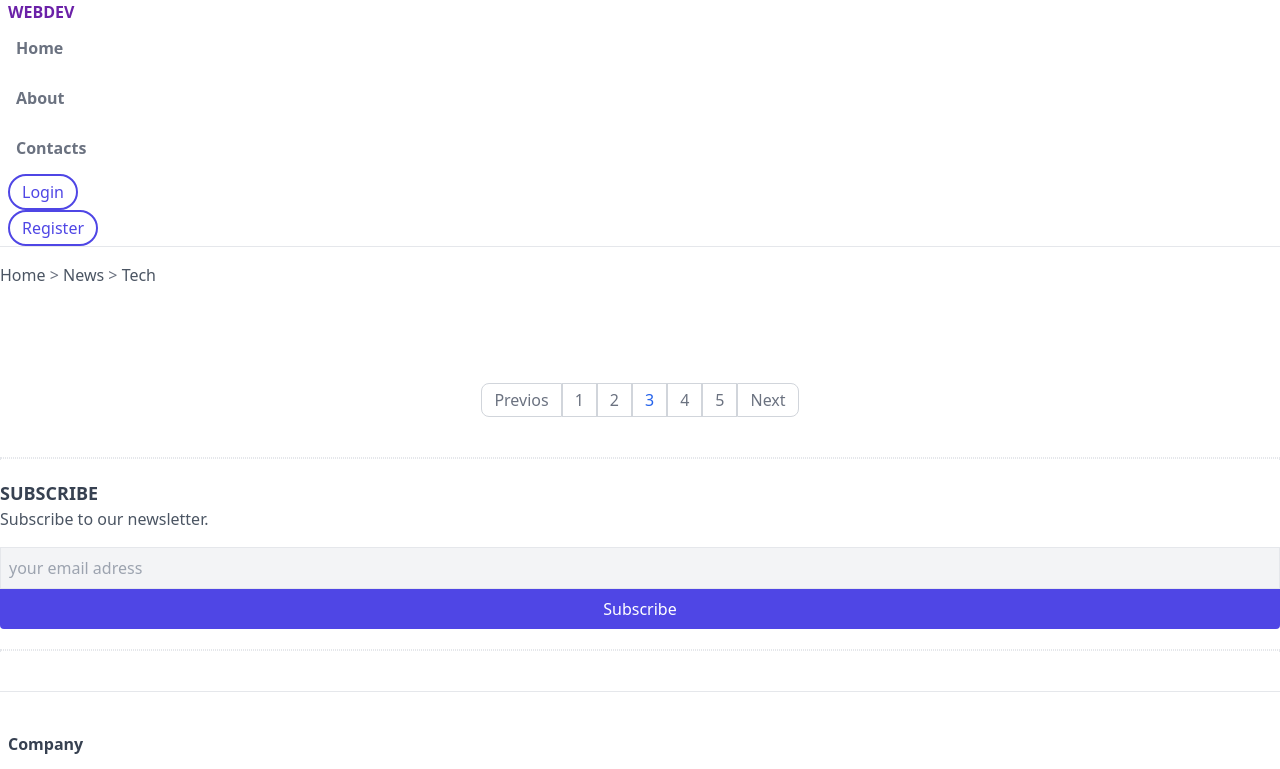
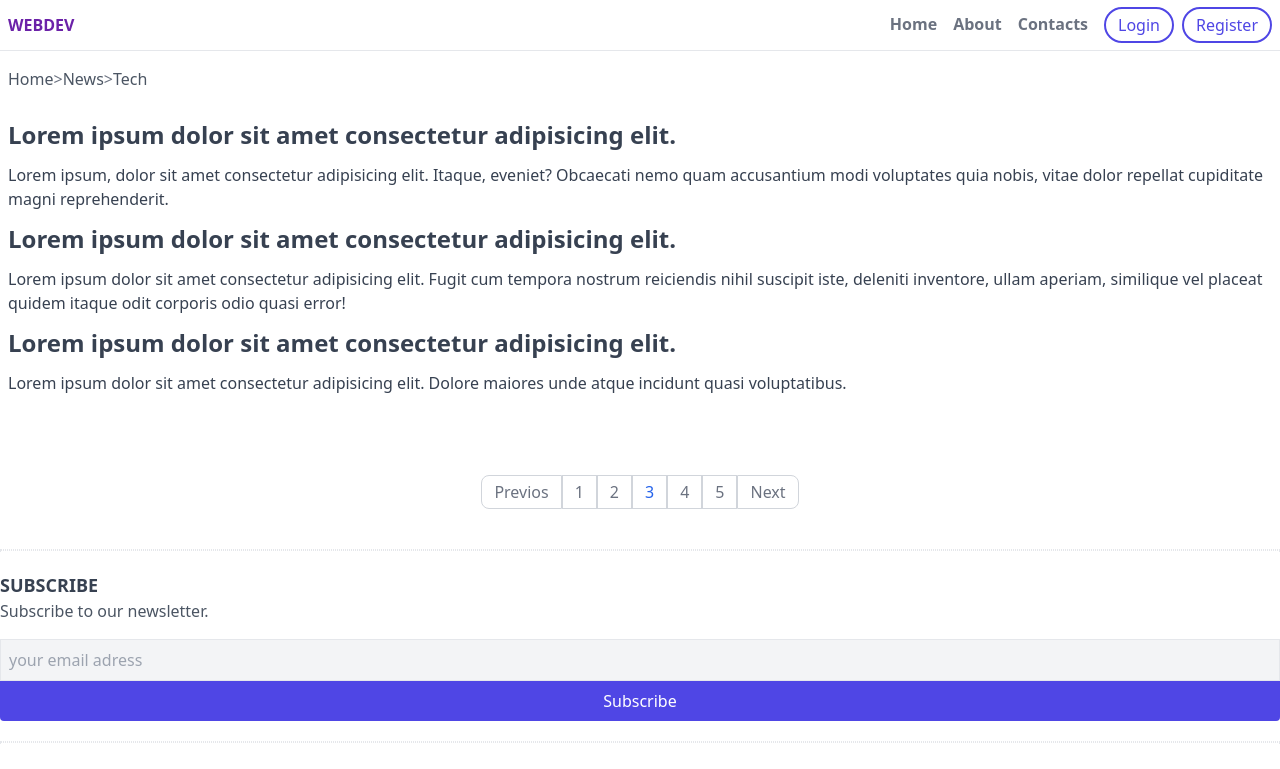
Before and after one commit to Nomex2008/TailwindCSS-Full-course, a website: page code/index.html in a window 1280 px wide. Shown: the top 769 px of the page. Drawn offline with Linux system fonts and the light colour scheme.

Commit message:
Commit 4 (section)
Add section.

```diff
--- a/code/index.html
+++ b/code/index.html
@@ -12,19 +12,19 @@
 <body>
 
     <!--header-->
-    <header class="px-2 border-b">
+    <header class="px-2 border-b flex items-center justify-between">
         <a class="uppercase font-bold text-purple-800" href="">webDev</a>
-        <nav>
+        <nav class="flex items-center">
 
-            <ul class="font-semibold text-gray-500">
+            <ul class="font-semibold text-gray-500 flex items-center justify-between">
                 <li><a class="inline-block py-3 px-2 border-b-2 border-transparent hover:text-purple-800 hover:border-purple-800" href="#">Home</a></li>
                 <li><a class="inline-block py-3 px-2 border-b-2 border-transparent hover:text-purple-800 hover:border-purple-800" href="#">About</a></li>
                 <li><a class="inline-block py-3 px-2 border-b-2 border-transparent hover:text-purple-800 hover:border-purple-800" href="#">Contacts</a></li>
             </ul>
 
-            <ul>
-                <li><button class="py-1 px-3 border-2 rounded-full border-indigo-600 text-indigo-600 hover:text-white hover:bg-indigo-800 focus:outline-none focus:ring focus:ring-violet-300">Login</button></li>
-                <li><button class="py-1 px-3 border-2 rounded-full border-indigo-600 text-indigo-600 hover:text-white hover:bg-indigo-800 focus:outline-none focus:ring focus:ring-violet-300" >Register</button></li>
+            <ul class="flex items-center">
+                <li><button class="ml-2 py-1 px-3 border-2 rounded-full border-indigo-600 text-indigo-600 hover:text-white hover:bg-indigo-800 focus:outline-none focus:ring focus:ring-violet-300">Login</button></li>
+                <li><button class="ml-2 py-1 px-3 border-2 rounded-full border-indigo-600 text-indigo-600 hover:text-white hover:bg-indigo-800 focus:outline-none focus:ring focus:ring-violet-300" >Register</button></li>
             </ul>
         </nav>
     </header>
@@ -32,8 +32,8 @@
     <!--main-->
     <main>
         <!--breadcrums-->
-        <div>
-            <div class="text-gray-600 py-4 overflow-y-auto whitespace-nowrap">
+        <div class="px-2 flex items-center">
+            <div class="text-gray-600 py-4 overflow-y-auto whitespace-nowrap flex items-center">
                 <a class="hover:text-gray-900" href="#">Home</a>
                 <span class="mx2 text-gray-500">&gt;</span>
                 <a class="hover:text-gray-900" href="#">News</a>
@@ -41,6 +41,47 @@
                 <a class="hover:text-gray-900" href="#">Tech</a>
             </div>
         </div>
+
+        <section class="px-2">
+            <a class="block mb10" href="#">
+                <div class="flex">
+                    <div>
+                        <h3 class="mt-3 mb-3 text-gray-700 font-bold text-2xl">
+                            Lorem ipsum dolor sit amet consectetur adipisicing elit.
+                        </h3>
+                        <p class="text-gray-700">
+                            Lorem ipsum, dolor sit amet consectetur adipisicing elit. Itaque, eveniet? Obcaecati nemo quam accusantium modi voluptates quia nobis, vitae dolor repellat cupiditate magni reprehenderit.
+                        </p>
+                    </div>
+                </div>
+            </a>
+
+            <a class="block mb10" href="#">
+                <div class="flex">
+                    <div>
+                        <h3 class="mt-3 mb-3 text-gray-700 font-bold text-2xl">
+                            Lorem ipsum dolor sit amet consectetur adipisicing elit.
+                        </h3>
+                        <p class="text-gray-700">
+                           Lorem ipsum dolor sit amet consectetur adipisicing elit. Fugit cum tempora nostrum reiciendis nihil suscipit iste, deleniti inventore, ullam aperiam, similique vel placeat quidem itaque odit corporis odio quasi error!
+                        </p>
+                    </div>
+                </div>
+            </a>
+
+            <a class="block mb10" href="#">
+                <div class="flex">
+                    <div>
+                        <h3 class="mt-3 mb-3 text-gray-700 font-bold text-2xl">
+                            Lorem ipsum dolor sit amet consectetur adipisicing elit.
+                        </h3>
+                        <p class="text-gray-700">
+                            Lorem ipsum dolor sit amet consectetur adipisicing elit. Dolore maiores unde atque incidunt quasi voluptatibus.
+                        </p>
+                    </div>
+                </div>
+            </a>
+        </section>
 
         <!--pagination-->
         <div class="mt-20 mb-10">
```
Also changed, not shown: code/dist/output.css.
